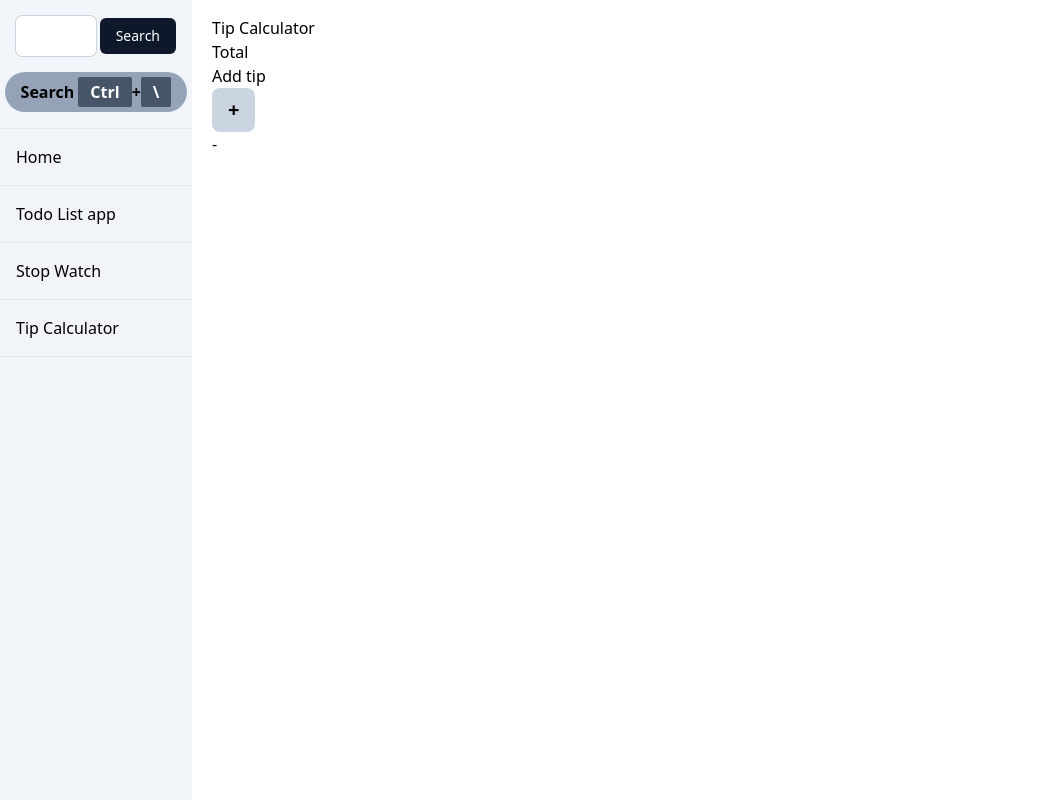
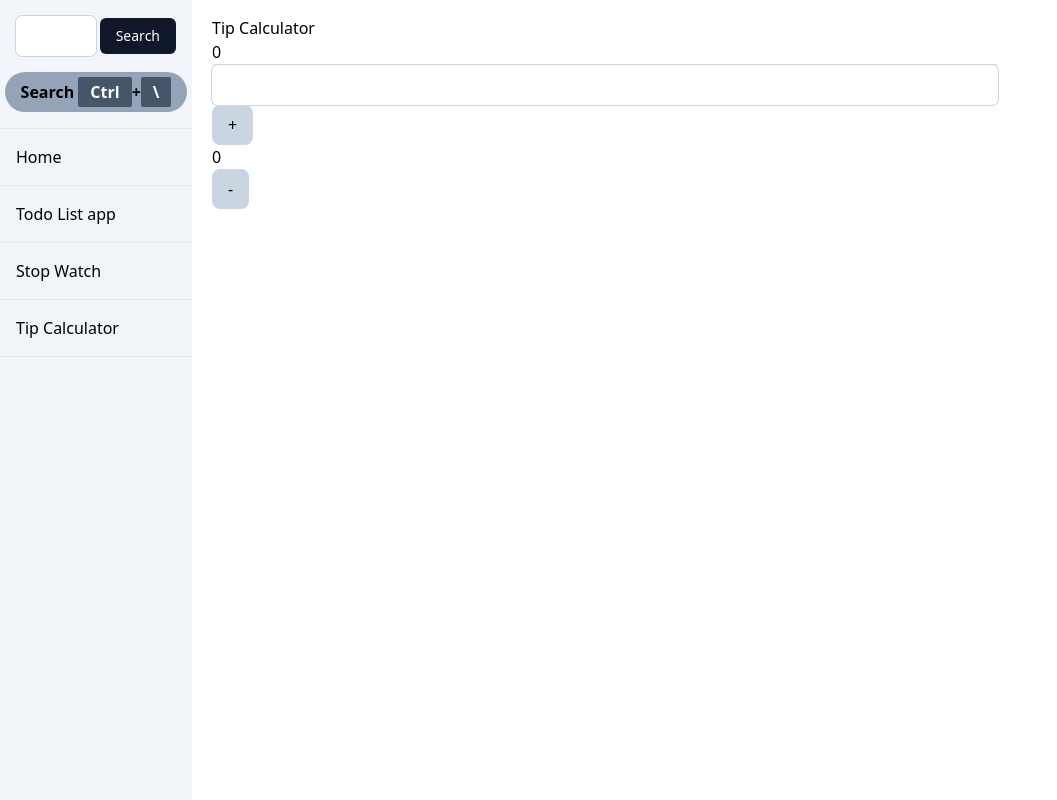
Before and after one commit to harshawije-dev/react-test, a React (Vite) app: page /tip-calculator in a window 1280 px wide. Shown: the whole page, without its empty margins (0-1057 px from the left). Built offline with nearby package versions, Linux system fonts and the light colour scheme.

Commit message:
tip calculator completed

```diff
--- a/package.json
+++ b/package.json
@@ -10,6 +10,7 @@
     "preview": "vite preview"
   },
   "dependencies": {
+    "@reduxjs/toolkit": "^1.9.7",
     "localforage": "^1.10.0",
     "match-sorter": "^6.3.1",
     "react": "^18.2.0",
--- /dev/null
+++ b/src/features/slices/calculateSlice.js
@@ -0,0 +1,21 @@
+import { createSlice } from "@reduxjs/toolkit";
+
+const calculatorSlice = createSlice({
+  name: "calculator",
+  initialState: {
+    value: 0,
+  },
+  reducers: {
+    increment: (state) => {
+      state.value += 50;
+    },
+    reset: (state) => {
+      state.value -= 50;
+    },
+  },
+});
+
+// exporting actions
+export const { increment, reset } = calculatorSlice.actions;
+// exporting reducer
+export default calculatorSlice.reducer;
--- /dev/null
+++ b/src/features/store.js
@@ -0,0 +1,8 @@
+import { configureStore } from "@reduxjs/toolkit";
+import calculateReducer from "./slices/calculateSlice";
+
+export default configureStore({
+  reducer: {
+    calc: calculateReducer,
+  },
+});
--- a/src/index.css
+++ b/src/index.css
@@ -15,7 +15,10 @@
   .btn-dark {
     @apply bg-slate-900 px-3 py-2 text-white text-sm rounded-md hover:bg-slate-50 hover:text-slate-950 hover:ring-1 hover:ring-slate-500;
   }
-  .title-one{
-    @apply font-semibold text-9xl uppercase
+  .title-one {
+    @apply font-semibold text-9xl uppercase;
+  }
+  .btn {
+    @apply bg-slate-300 px-4 py-2 rounded-lg flex justify-center items-center;
   }
 }
--- a/src/libs/action.constants.js
+++ b/src/libs/action.constants.js
@@ -1,4 +1,6 @@
 export const ACTIONS = {
   CREATE: "CREATE",
   DELETE: "DELETE",
+  INCREMENT: "INCREMENT",
+  DECREMENT: "DECREMENT",
 };
--- a/src/main.jsx
+++ b/src/main.jsx
@@ -8,6 +8,8 @@ import ErrorPage from "./views/404.view";
 import App from "./App";
 import StopWatch from "./views/StopWatch";
 import TipCalculator from "./views/TipCalculator";
+import { Provider } from "react-redux";
+import store from "./features/store";
 
 const route = createBrowserRouter([
   {
@@ -25,6 +27,8 @@ const route = createBrowserRouter([
 
 ReactDOM.createRoot(document.getElementById("root")).render(
   <React.StrictMode>
-    <RouterProvider router={route} />
+    <Provider store={store}>
+      <RouterProvider router={route} />
+    </Provider>
   </React.StrictMode>
 );
--- /dev/null
+++ b/src/utils/arrElementChecker.js
@@ -0,0 +1,7 @@
+const elementChecker = (total, lastEle) => {
+  const final = total - lastEle
+
+  return Number(final);
+};
+
+export default elementChecker;
--- a/src/views/TipCalculator.jsx
+++ b/src/views/TipCalculator.jsx
@@ -1,23 +1,61 @@
-import React from "react";
+import React, { useMemo, useState } from "react";
+import { useDispatch, useSelector } from "react-redux";
+import { increment, reset } from "../features/slices/calculateSlice";
+import elementChecker from "../utils/arrElementChecker";
 
 const TipCalculator = () => {
+  const [subTotal, setSubtotal] = useState(0);
+  const [tip, setTip] = useState([]);
+
+  const amount = useSelector((state) => state.calc.value);
+  const dispatch = useDispatch();
+
+  useMemo(() => {
+    setTip([...tip, amount]);
+
+    // if (amount === 0) {
+    //   const sum = elementChecker(subTotal, tip.at(-1));
+    //   setSubtotal(() => sum);
+    // }
+
+    setSubtotal(amount + subTotal);
+  }, [amount]);
+
   return (
+    <div className="w-[75%]">
       <div>
         <h2>Tip Calculator</h2>
+        <p>{subTotal}</p>
+      </div>
+      <hr />
       <div>
-        <p>Total</p>
-        <h5></h5>
-        <label htmlFor="">Add tip</label>
+        <input
+          className="form-control"
+          type="number"
+          onChange={(data) => setSubtotal(Number(data.target.value))}
+        />
+      </div>
       <div>
         <button
           type="button"
-            className="bg-slate-300 px-4 py-2 rounded-lg flex justify-center items-center"
+          className="btn"
+          onClick={() => {
+            dispatch(increment());
+          }}
         >
-            <p className="font-semibold text-xl">+</p>
+          +
         </button>
-          <h4></h4>
-          <button type="button">-</button>
-        </div>
+        <h2>{amount}</h2>
+        <button
+          type="button"
+          className="btn"
+          onClick={() => {
+            dispatch(reset());
+            setSubtotal(() => subTotal - amount);
+          }}
+        >
+          -
+        </button>
       </div>
     </div>
   );
```
Also changed, not shown: 1 other file (tests, documents, lock files or other folders). Lines whose indentation alone changed are shown as unchanged.
